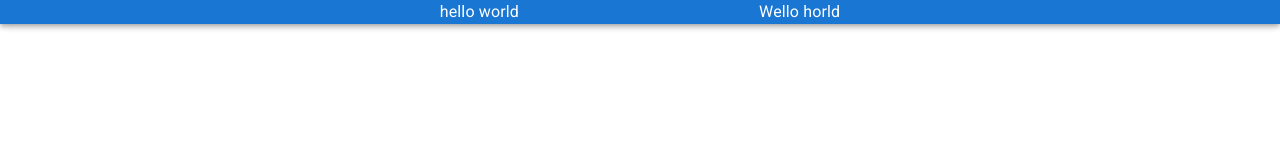
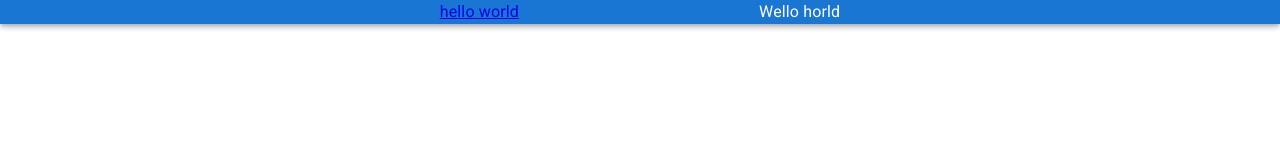
Before and after one commit to twalker7/tightrope-magazine-landing, a React (Create React App) app: page / in a window 1280 px wide. Shown: the top 160 px of the page. Built offline with nearby package versions, Linux system fonts and the light colour scheme.

Commit message:
testing button and link

```diff
--- a/src/components/Header/index.js
+++ b/src/components/Header/index.js
@@ -10,13 +10,13 @@ function Header(){
         <div>
             <AppBar>
 
-    <Grid container spacing={30} justifyContent="center">
-        <Grid item>
-         hello world
+    <Grid container spacing={30} justifyContent="center" >
+        <Grid item >
+        <a href="tel:3237870411">  hello world </a>
 
         </Grid>
         <Grid item>
-            Wello horld
+           <a>Wello horld</a>
         </Grid>
 
     </Grid>
```
